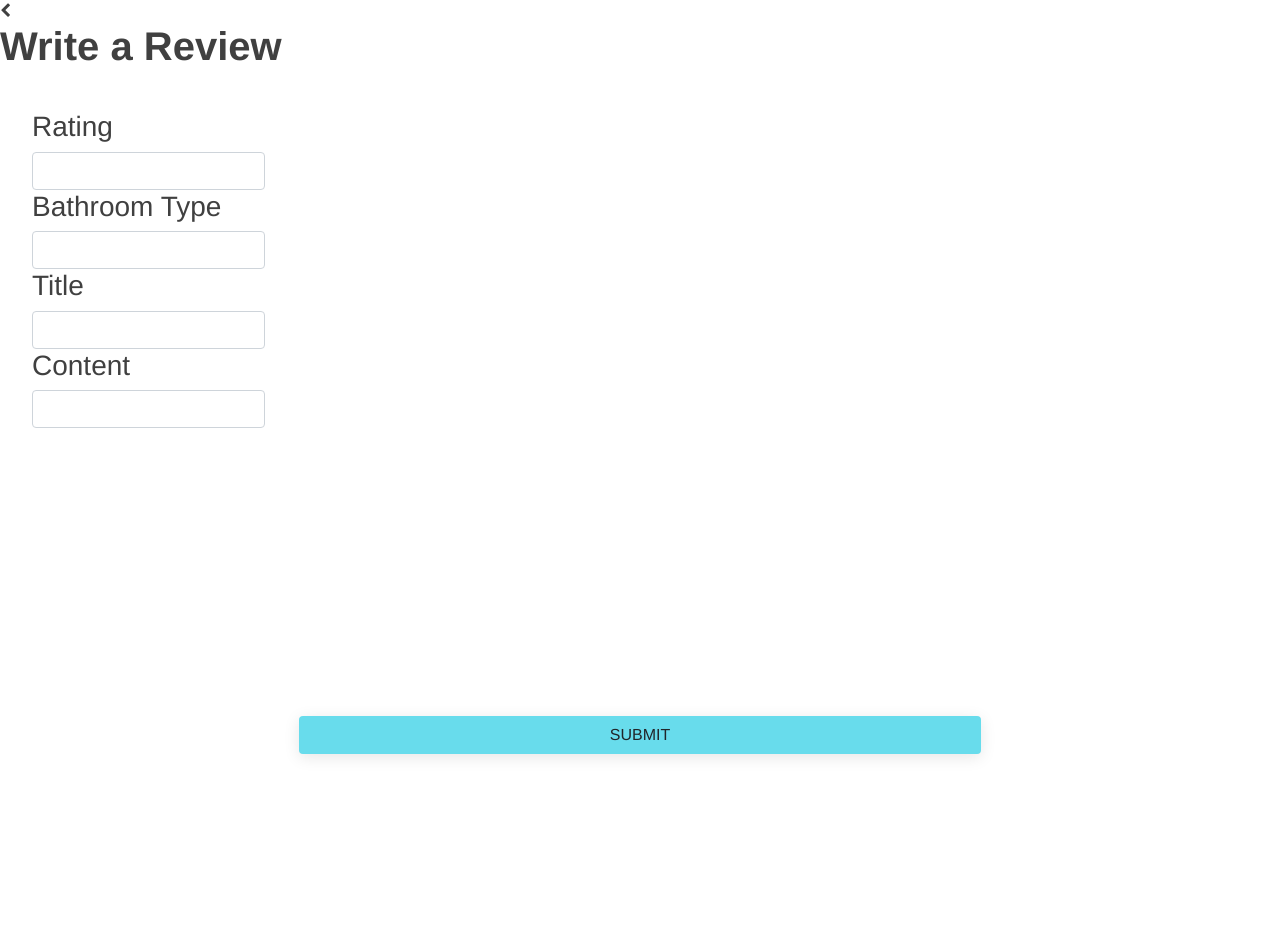
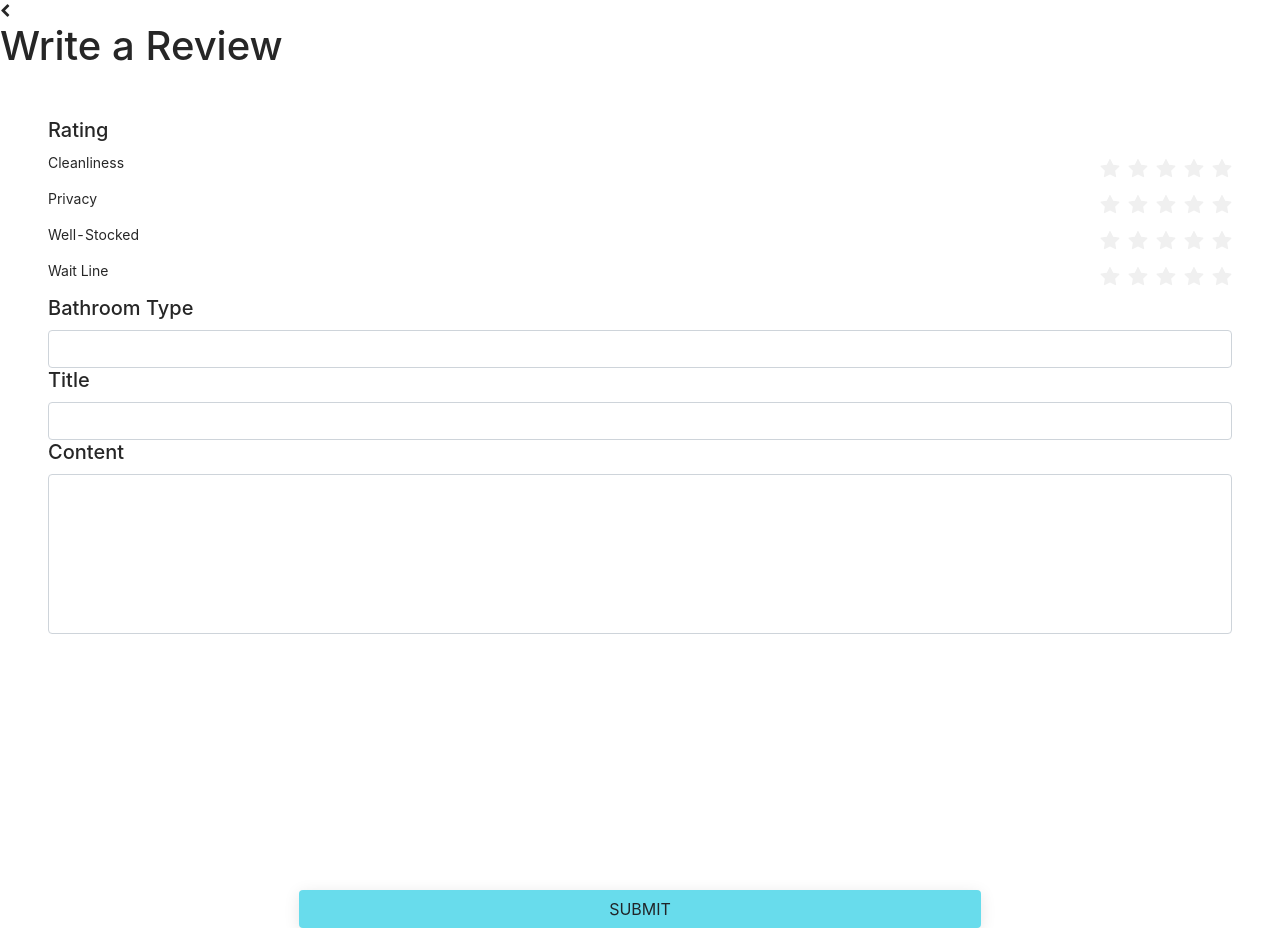
Before and after one commit to lisicase/vonia, a React (Create React App) app: page /review in a window 1280 px wide. Before the commit the page ends 800 px from the top, so only its background shows below. Built offline with nearby package versions, Linux system fonts and the light colour scheme; no server answers.

Commit message:
created form for adding review

```diff
--- a/package.json
+++ b/package.json
@@ -10,6 +10,7 @@
     "@testing-library/jest-dom": "^5.16.2",
     "@testing-library/react": "^12.1.2",
     "@testing-library/user-event": "^13.5.0",
+    "antd": "^4.19.1",
     "babel-plugin-macros": "^3.1.0",
     "bootstrap": "^5.1.3",
     "firebase": "^9.6.7",
--- a/src/index.css
+++ b/src/index.css
@@ -150,3 +150,7 @@ div.popup-content {
   border: none;
   padding: 0;
 }
+
+.sectionTitle {
+  font-size: 1.25rem;
+}
--- a/src/pages/BathroomPage/Reviews.js
+++ b/src/pages/BathroomPage/Reviews.js
@@ -2,7 +2,7 @@
 import React from 'react';
 import { Component } from 'react';
 // Components
-import { Divider } from '../../StyleElements';
+import { Divider, RedirectButton } from '../../StyleElements';
 import { StarRating } from './Ratings';
 // Icons
 import { BiPencil } from "react-icons/bi";
@@ -19,10 +19,12 @@ class BathroomReviews extends Component {
                 <p style={{marginLeft:'1rem'}}>38 reviews</p>
             </div>
             <div style={{textAlign:'center'}}>
-                <button>
+                <RedirectButton
+                redirectTo="/review"
+                button={<button>
                     <BiPencil className="bufferedIcon" />
                     Write a Review
-                </button>
+                    </button>} />
             </div>
             <Divider />
             <AllBathroomReviews/>
--- a/src/pages/Reviews/WriteReview.js
+++ b/src/pages/Reviews/WriteReview.js
@@ -1,43 +1,16 @@
 // React
-import React, { useState, Component } from 'react';
-import { useNavigate } from "react-router-dom";
+import React, { Component } from 'react';
 // Components
-import { RedirectButton, Logo } from "../../StyleElements";
-// Icons
-import { BiUserCircle } from "react-icons/bi";
-import { MdLockOutline } from "react-icons/md";
-//firebase
-import { app } from '../../Shared/firebase/firebase-config';
-import { getAuth, signInWithEmailAndPassword } from 'firebase/auth';
+import { RedirectButton } from "../../StyleElements";
+import { Rate } from 'antd';
+// Style
+import 'antd/dist/antd.css';
 
-export default function WriteReview(props) {
-    const [email, setEmail] = useState('');
-    const [password, setPassword] = useState('');
-    const nav = useNavigate();
-
-    const handleSubmit = (event) => {
-        event.preventDefault();
-        const auth = getAuth();
-
-        signInWithEmailAndPassword(auth, email, password)
-            .then((res) => {
-                sessionStorage.setItem('Auth Token', res._tokenResponse.refreshToken);
-                if (sessionStorage.getItem('Auth Token')) {
-                    props.updateUserId("test_id");
-                    nav('/');
-                }
-            })
-            .catch((error) => {
-                const errorCode = error.code;
-                const errorMessage = error.message;
-                alert(`${errorCode}: ${errorMessage}`);
-            })
-    };
-
+export default function WriteReview() {
     return (
         <div>
             <div style={{ textAlign: "left" }}>
-                <RedirectButton redirectTo="/" button={<i className="open-details fa fa-chevron-left" aria-hidden="true"></i>} />
+                <RedirectButton redirectTo="/bathroom" button={<i className="open-details fa fa-chevron-left" aria-hidden="true"></i>} />
                 <h1>Write a Review</h1>
             </div>
             <ReviewForm />
@@ -45,29 +18,14 @@ export default function WriteReview(props) {
     );
 }
 
-class ReviewForm extends Component {
-    render() {
+function ReviewForm() {
     return (
         <form class="form-inline">
-                <div style={{ textAlign: "left", display: 'flex', flexDirection: 'row'}}>
-                    <div style={{ margin:'2rem'}}>
-                    <h3>Rating</h3>
-                    <div class="form-group mr-3" style={{ display: 'flex' }}>
-                        <input type="text" name="term" id="searchQuery" class="form-control" />
-                    </div>
-                    <h3>Bathroom Type</h3>
-                    <div class="form-group mr-3" style={{ display: 'flex' }}>
-                        <input type="text" name="term" id="searchQuery" class="form-control" />
-                    </div>
-                    <h3>Title</h3>
-                    <div class="form-group mr-3" style={{ display: 'flex' }}>
-                        <input type="text" name="term" id="searchQuery" class="form-control" />
-                    </div>
-                    <h3>Content</h3>
-                    <div class="form-group mr-3" style={{ display: 'flex' }}>
-                        <input type="text" name="term" id="searchQuery" class="form-control" />
-                    </div>
-                </div>
+            <div style={{ textAlign:'left', display:'flex', flexDirection:'column', margin:'3rem'}}>
+                    <RateCategory />
+                    <SelectBathroomType />
+                    <EnterReviewTitle />
+                    <EnterReviewContent />
             </div>
             <div style={{ marginTop: "20vw" }}>
                 <SubmitButton />
@@ -75,14 +33,71 @@ class ReviewForm extends Component {
         </form>
     );
 }
+
+function RateCategory() {
+    return (
+        <div>
+            {/*<div class="form-group mr-3" style={{ display: 'flex' }}>
+                <input type="text" name="term" id="searchQuery" class="form-control" />
+            </div>*/}
+            <h2 className="sectionTitle">Rating</h2>
+            <CategoricalRating title="Cleanliness" />
+            <CategoricalRating title="Privacy" />
+            <CategoricalRating title="Well-Stocked" />
+            <CategoricalRating title="Wait Line" />
+        </div>
+    );
 }
 
-class SubmitButton extends Component {
+class CategoricalRating extends Component {
     render() {
+        return (
+            <div style={{display:'flex', justifyContent:'space-between'}} >
+                <p className="slightBold">{this.props.title}</p>
+                <Rate allowHalf style={{color:'#E0AFFB'}} />
+                {/*<StarRating rating={this.props.rating} size={25} />*/}
+            </div>
+        );
+    }
+}
+
+function SelectBathroomType() {
+    return (
+        <div>
+            <h2 className="sectionTitle">Bathroom Type</h2>
+            <div class="form-group mr-3" style={{ display: 'flex' }}>
+                <input type="text" name="term" id="searchQuery" class="form-control" />
+            </div>
+        </div>
+    );
+}
+
+function EnterReviewTitle() {
+    return (
+        <div>
+            <h2 className="sectionTitle">Title</h2>
+            <div class="form-group mr-3" style={{ display: 'flex' }}>
+                <input type="text" name="term" id="searchQuery" class="form-control" />
+            </div>
+        </div>
+    );
+}
+
+function EnterReviewContent() {
+    return (
+        <div>
+            <h2 className="sectionTitle">Content</h2>
+            <div class="form-group mr-3" style={{ display: 'flex' }}>
+                <input type="text" name="term" id="searchQuery" class="form-control" style={{height:'10rem'}} />
+            </div>
+        </div>
+    );
+}
+
+function SubmitButton() {
     return (
         <button type="submit" class="btn submitBtn">
             <i className="fa-solid fa-right-to-bracket" aria-hidden="true"></i>SUBMIT
         </button>
     );
 }
-}
```
Also changed, not shown: 1 other file (tests, documents, lock files or other folders). Lines whose indentation alone changed are shown as unchanged.
